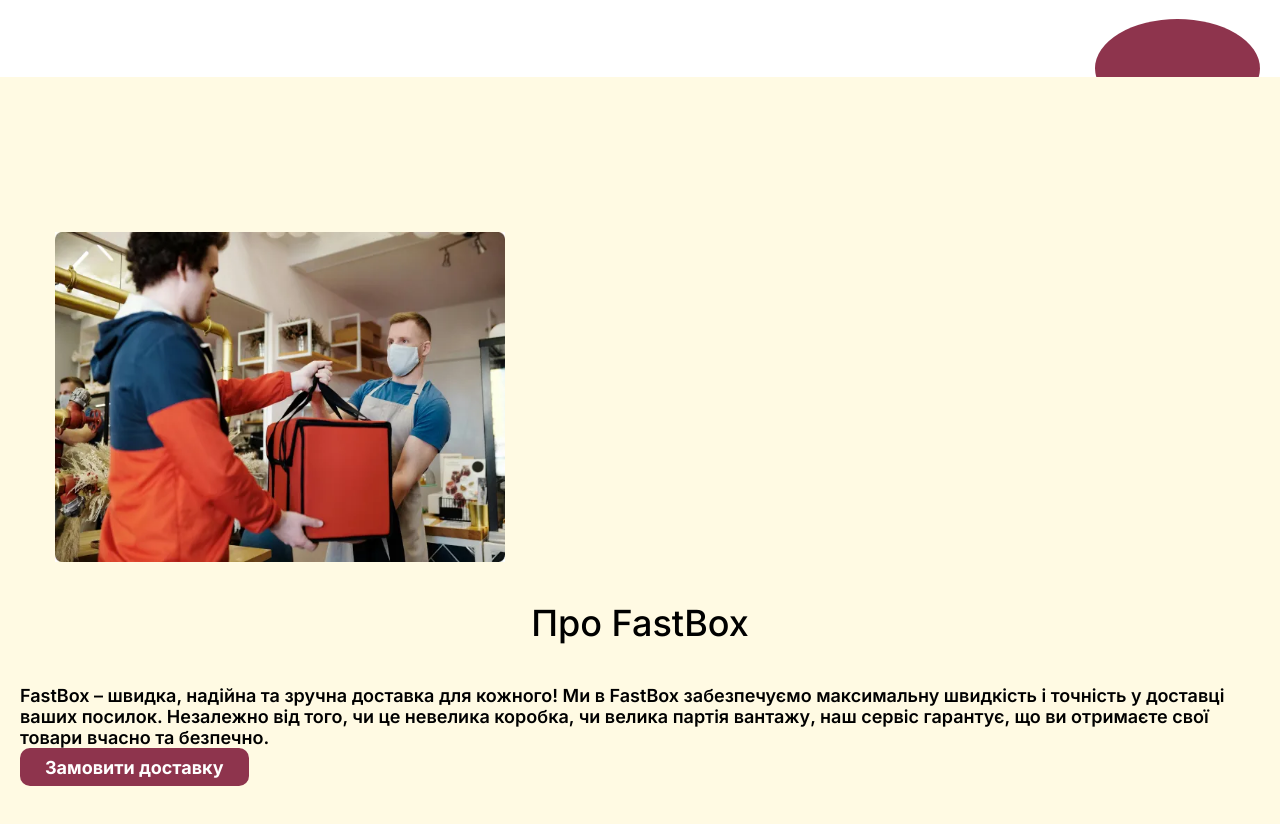
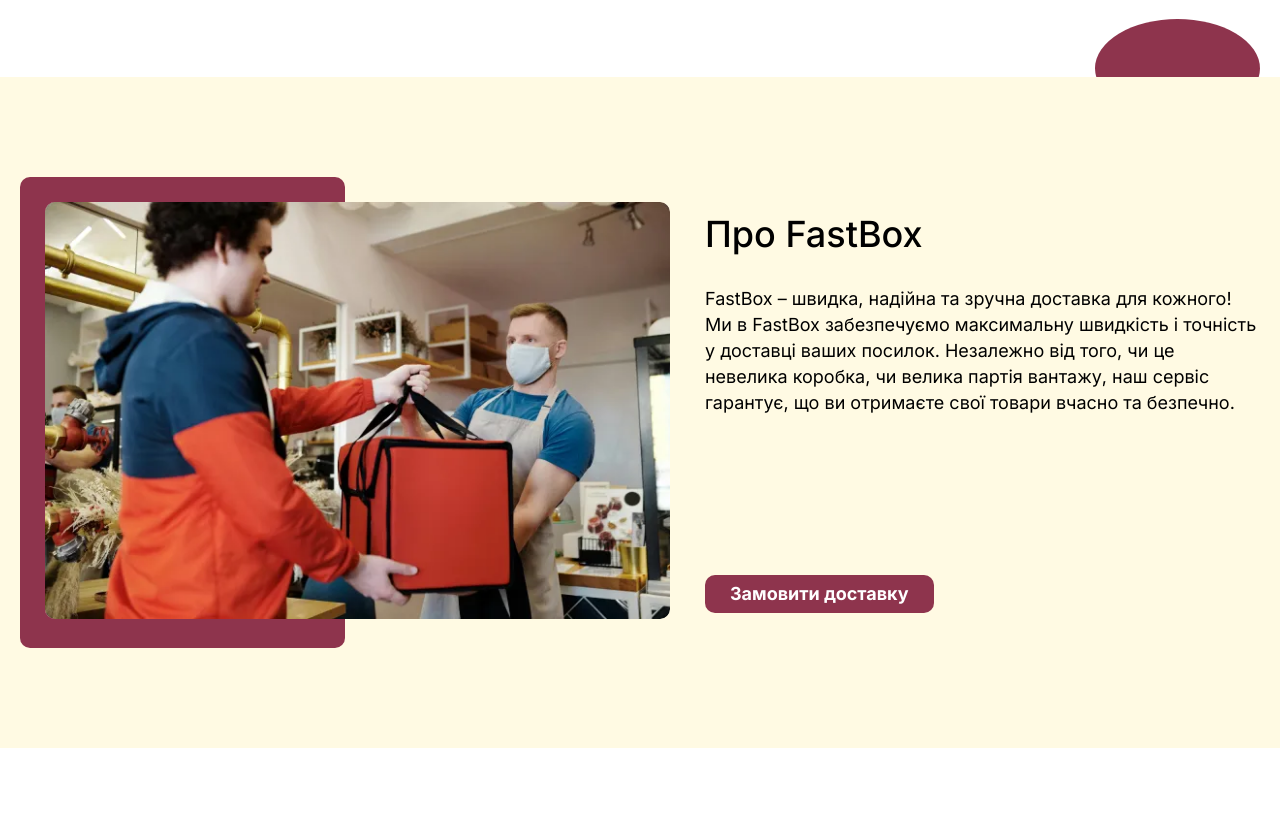
Before and after one commit to Fomich2003/FastBox, a plain HTML site: page index.html in a window 1280 px wide. Shown: the part 1358-2182 px from the top of the page. After the commit the page ends 2106 px from the top, so only its background shows below. Drawn offline with Linux system fonts and the light colour scheme.

Commit message:
Add section About

```diff
--- a/index.html
+++ b/index.html
@@ -1,5 +1,6 @@
 <!DOCTYPE html>
 <html lang="en">
+
 <head>
     <meta charset="UTF-8">
     <meta name="viewport" content="width=device-width, initial-scale=1.0">
@@ -14,6 +15,7 @@
     <link rel="stylesheet" href="./style.css">
     <title>FastBox</title>
 </head>
+
 <body>
 
     <header>
@@ -99,13 +101,25 @@
 
         <section class="about">
             <div class="container">
+
+                <div class="about__wrapper">
+
+                    <div class="about__image">
+                        <figure></figure>
                         <img src="./assets/img/about us.webp" alt="">
+                    </div>
+
                     <div class="about__content">
                         <h2>Про FastBox</h2>
                         <p>FastBox – швидка, надійна та зручна доставка для кожного!
-                    Ми в FastBox забезпечуємо максимальну швидкість і точність у доставці ваших посилок. Незалежно від того, чи це невелика коробка, чи велика партія вантажу, наш сервіс гарантує, що ви отримаєте свої товари вчасно та безпечно.</p>
+                            Ми в FastBox забезпечуємо максимальну швидкість і точність у доставці ваших посилок.
+                            Незалежно від того, чи це невелика коробка, чи велика партія вантажу, наш сервіс гарантує,
+                            що ви отримаєте свої товари вчасно та безпечно.</p>
                         <button class="btn">Замовити доставку</button>
                     </div>
+
+                </div>
+
             </div>
         </section>
 
--- a/style.css
+++ b/style.css
@@ -51,7 +51,7 @@
     top: 0;
     left: 0;
     background: #FFFAE3;
-    z-index: 2;
+    z-index: 3;
 }
 
 .header_wrapper {
@@ -265,25 +265,73 @@
 /* About */
 
 .about {
-    padding: 120px 0;
-    position: relative;
+    padding: 100px 0;
     background: #FFFAE3;
 }
 
-.about img {
-        padding: 35px;
-        border-radius: 10px;
-        height: 400px;
-        width: 520px;
+.about__wrapper {
+    display: flex;
+    gap: 35px;
+}
+
+.about__image {
+  padding: 25px 0 25px 25px;
+  width: 100%;
+  max-width: 650px;
+  flex-shrink: 0;
+  position: relative;
+}
+
+.about__image img {
+    border-radius: 10px;
+    width: 100%;
+    height: auto;
+    position: relative;
+    z-index: 2;
+}
+
+.about__image figure {
+    width: 50%;
+    height: 100%;
+    background: #8E344D;
+   position: absolute;
+   top: 0;
+   left: 0;
+   display: block;
+   border-radius: 10px;
+   z-index: 1;
+}
+
+.about__content h2 {
+    font-size: 36px;
+    font-weight: 500;
+    margin-bottom: 30px;
+    text-align: left;
 }
 
 .about__content p {
-   font-size: 18px;
-   font-weight: 600;
+    font-size: 18px;
+    font-weight: 400;
+    margin-bottom: 25px;
+    line-height: 26px;
 }
 
+.about__content button {
+width: fit-content;
+   margin-top: auto;
+}
 
+.about__content {
+    display: flex;
+    flex-direction: column;
+    padding: 35px 0;
+}
 
+@media all and (max-width: 1200px) {
+    .about__wrapper {
+        flex-direction: column;
+    }
+}
 
 @media all and (max-width: 940px) {
     .burger {
@@ -375,4 +423,13 @@
     .service__figures figure {
        display: none;
     }
+    .about__image {
+        padding: 10px 0 10px 10px;
+    }
+    .about {
+        padding: 60px 0;
+    }
+    .about__content {
+        padding: 0;
+    }
 }
```
Lines whose indentation alone changed are shown as unchanged.
